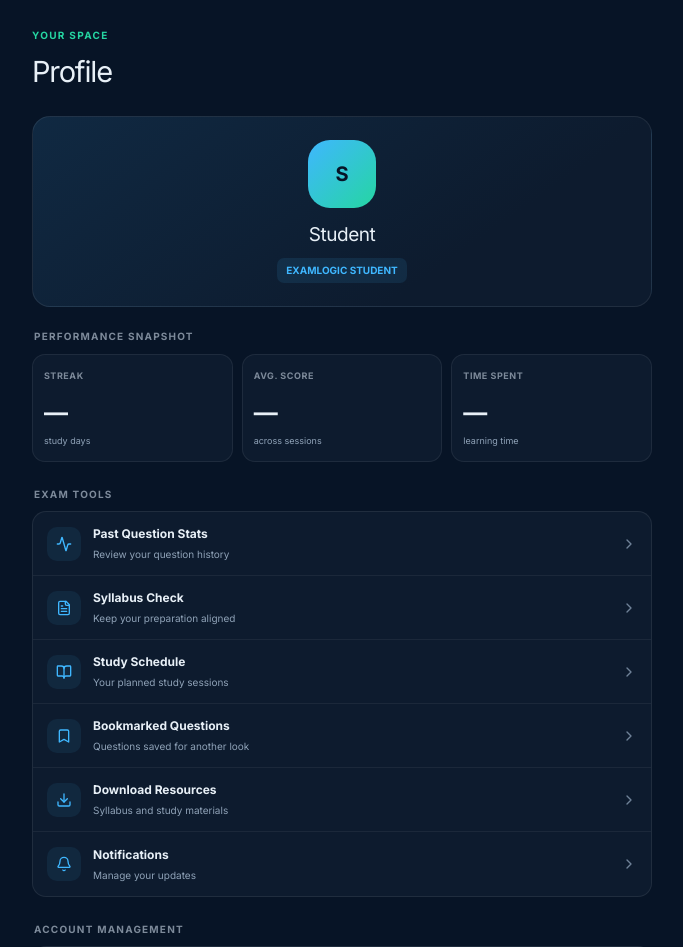
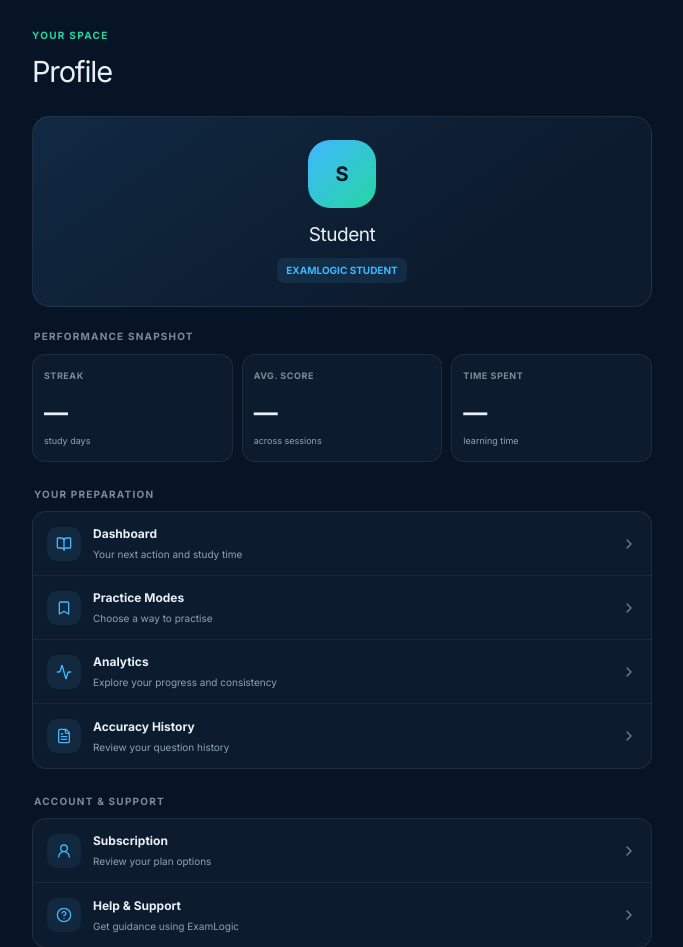
Before and after one commit to examforge99/examlogic, a Next.js app: page /profile in a window 1280 px wide. Shown: the top 947 px of the page, without its empty margins (298-981 px from the left). Built offline with nearby package versions, Linux system fonts and the light colour scheme; no server answers.

Commit message:
Remove dead-end profile links and align account navigation

```diff
--- a/src/app/profile/page.tsx
+++ b/src/app/profile/page.tsx
@@ -4,22 +4,18 @@
 import { useState } from 'react'
 import { useUser, useClerk } from '@clerk/nextjs'
 import { useRouter } from 'next/navigation'
-import { Activity, Bell, Bookmark, BookOpen, ChevronRight, CircleHelp, Download, FileText, LogOut, MessageSquare, Settings2, Shield, Trash2, UserRound } from 'lucide-react'
+import { Activity, Bookmark, BookOpen, ChevronRight, CircleHelp, FileText, LogOut, UserRound } from 'lucide-react'
 
 const sections = [
-  { title: 'EXAM TOOLS', rows: [
-    { label: 'Past Question Stats', detail: 'Review your question history', icon: Activity, href: '/accuracy' },
-    { label: 'Syllabus Check', detail: 'Keep your preparation aligned', icon: FileText, href: '/syllabus' },
-    { label: 'Study Schedule', detail: 'Your planned study sessions', icon: BookOpen, href: '/timetable' },
-    { label: 'Bookmarked Questions', detail: 'Questions saved for another look', icon: Bookmark, href: '/bookmarks' },
-    { label: 'Download Resources', detail: 'Syllabus and study materials', icon: Download, href: '/resources' },
-    { label: 'Notifications', detail: 'Manage your updates', icon: Bell, href: '/notifications' },
+  { title: 'YOUR PREPARATION', rows: [
+    { label: 'Dashboard', detail: 'Your next action and study time', icon: BookOpen, href: '/dashboard' },
+    { label: 'Practice Modes', detail: 'Choose a way to practise', icon: Bookmark, href: '/practice' },
+    { label: 'Analytics', detail: 'Explore your progress and consistency', icon: Activity, href: '/analytics' },
+    { label: 'Accuracy History', detail: 'Review your question history', icon: FileText, href: '/accuracy' },
   ]},
-  { title: 'ACCOUNT MANAGEMENT', rows: [
-    { label: 'Account', detail: 'Profile and personal details', icon: UserRound, href: '/profile/account' },
-    { label: 'Security', detail: 'Sign-in and account security', icon: Shield, href: '/profile/security' },
-    { label: 'Send Feedback', detail: 'Help us improve ExamLogic', icon: MessageSquare, href: '/feedback' },
-    { label: 'Help & Support', detail: 'Find answers and assistance', icon: CircleHelp, href: '/help' },
+  { title: 'ACCOUNT & SUPPORT', rows: [
+    { label: 'Subscription', detail: 'Review your plan options', icon: UserRound, href: '/subscription' },
+    { label: 'Help & Support', detail: 'Get guidance using ExamLogic', icon: CircleHelp, href: '/help' },
   ]},
 ]
 export default function ProfilePage() {
@@ -31,7 +27,7 @@ export default function ProfilePage() {
 
   const name = user?.fullName || user?.firstName || 'Student'
   const initials = name.split(' ').map(s => s[0]).slice(0, 2).join('').toUpperCase()
-  async function logout() { setSigningOut(true); await signOut(); router.push('/login') }
+  async function logout() { setSigningOut(true); await signOut(); router.push('/auth') }
 
   return <main style={{ minHeight: '100svh', background: '#071426', color: '#E8F0F7', padding: '28px 16px calc(110px + env(safe-area-inset-bottom))' }}>
     <div style={{ maxWidth: 620, margin: '0 auto' }}>
@@ -59,7 +55,7 @@ export default function ProfilePage() {
         </div>
       </section>)}
 
-      <button onClick={() => router.push('/profile/delete-account')} style={{ width: '100%', marginTop: 22, padding: 13, display: 'flex', alignItems: 'center', justifyContent: 'center', gap: 8, borderRadius: 11, border: '1px solid rgba(255,119,119,.2)', color: '#FF8989', fontSize: 12, fontWeight: 700 }}><Trash2 size={15}/> Delete account</button>
+
       <button disabled={signingOut} onClick={logout} style={{ width: '100%', marginTop: 10, padding: 13, display: 'flex', alignItems: 'center', justifyContent: 'center', gap: 8, borderRadius: 11, background: '#162538', color: '#D8E0E8', fontSize: 12, fontWeight: 700, opacity: signingOut ? .6 : 1 }}><LogOut size={15}/>{signingOut ? 'Signing out…' : 'Sign out'}</button>
       <p style={{ marginTop: 22, textAlign: 'center', color: '#53677D', fontSize: 10 }}>ExamLogic · Your preparation, in motion.</p>
     </div>
```
